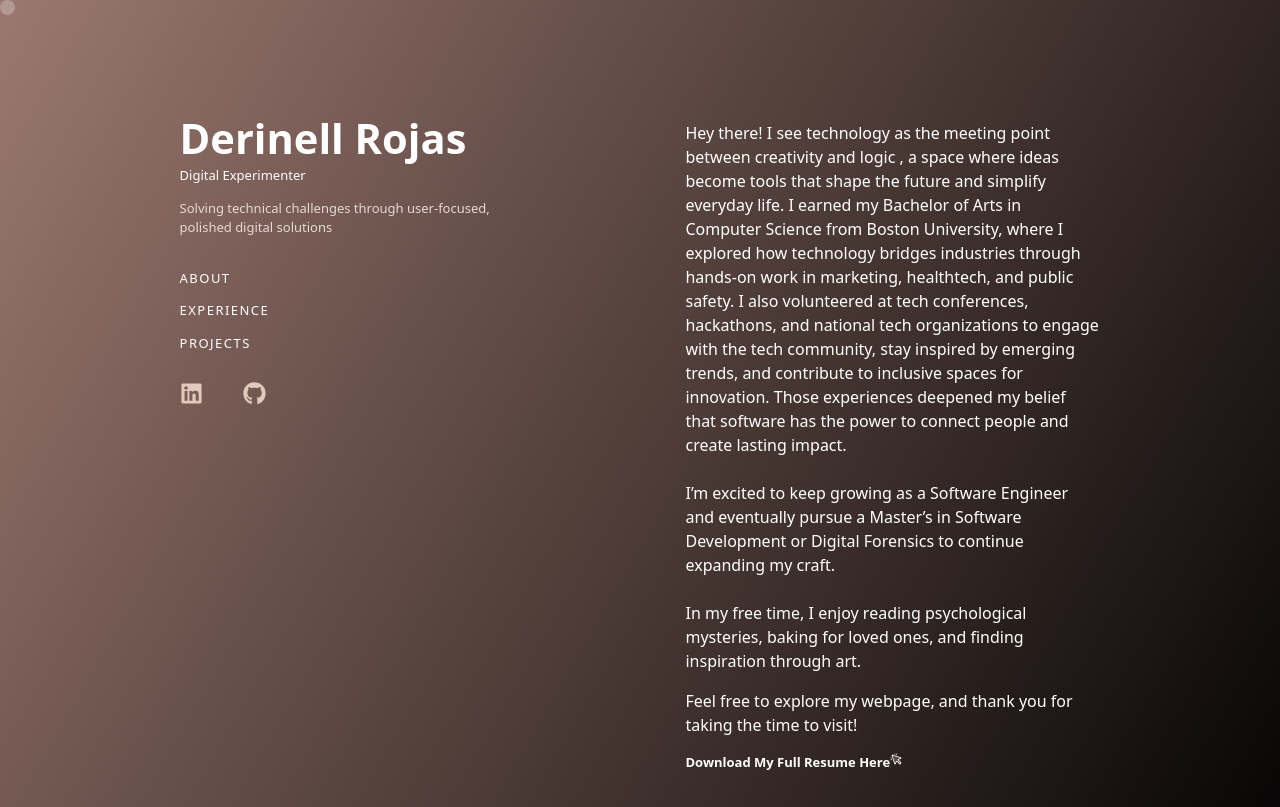
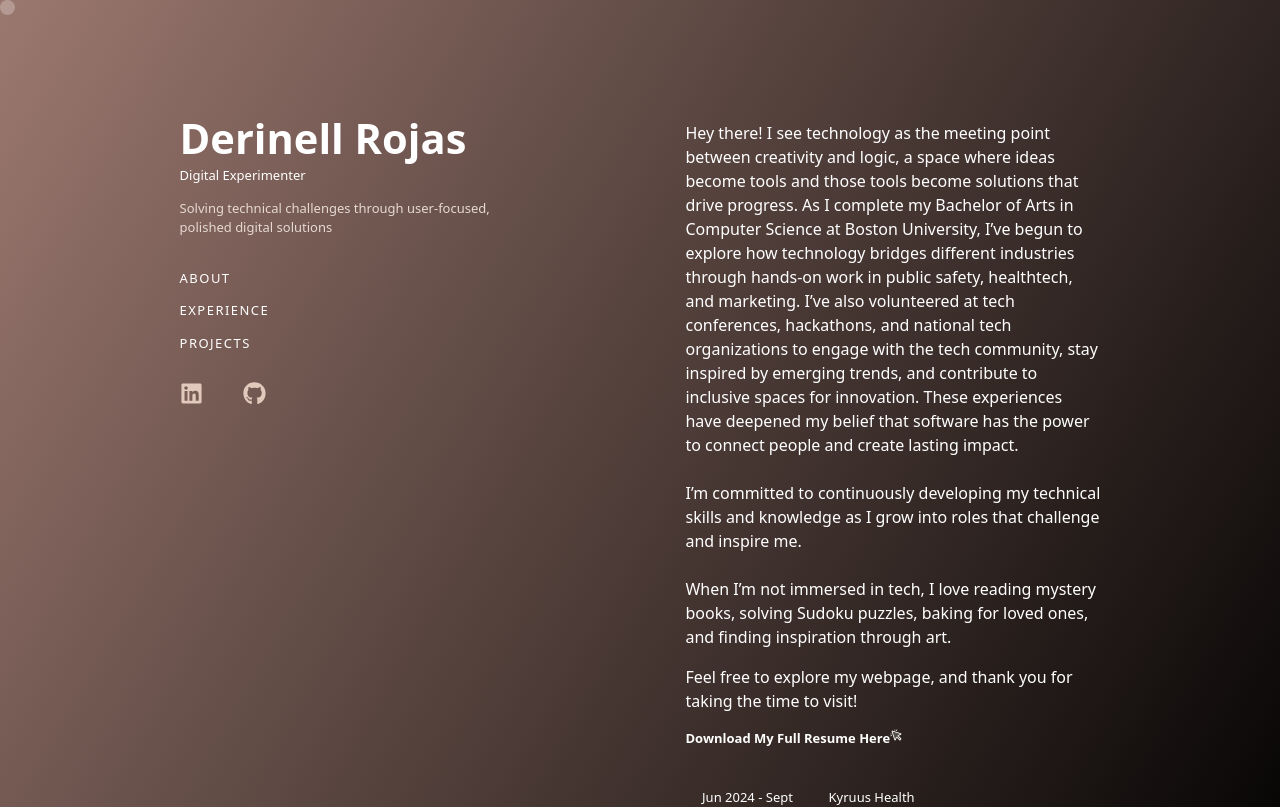
Before and after one commit to drojaa/portfolio, a React (Vite) app: page / in a window 1280 px wide. Shown: the top 807 px of the page. Built offline with nearby package versions, Linux system fonts and the light colour scheme.

Commit message:
Update AboutMe component with revised text
Revised personal introduction and experiences for clarity and impact.

```diff
--- a/src/components/Aboutme/Aboutme.jsx
+++ b/src/components/Aboutme/Aboutme.jsx
@@ -6,12 +6,12 @@ export function Aboutme() {
         <>
         <div id="about-container">
         <p class="about">
-  Hey there! I see technology as the meeting point between creativity and logic , a space where ideas become tools that shape the future and simplify everyday life.
-  I earned my Bachelor of Arts in Computer Science from Boston University, where I explored how technology bridges industries through hands-on work in marketing, healthtech, and public safety. I also volunteered at tech conferences, hackathons, and national tech organizations to engage with the tech community, stay inspired by emerging trends, and contribute to inclusive spaces for innovation.
-  Those experiences deepened my belief that software has the power to connect people and create lasting impact.
+Hey there! I see technology as the meeting point between creativity and logic, a space where ideas become tools and those tools become solutions that drive progress.
+As I complete my Bachelor of Arts in Computer Science at Boston University, I’ve begun to explore how technology bridges different industries through hands-on work in public safety, healthtech, and marketing. I’ve also volunteered at tech conferences, hackathons, and national tech organizations to engage with the tech community, stay inspired by emerging trends, and contribute to inclusive spaces for innovation.
+These experiences have deepened my belief that software has the power to connect people and create lasting impact.
   <br></br><br></br>
-  I’m excited to keep growing as a Software Engineer and eventually pursue a Master’s in Software Development or Digital Forensics to continue expanding my craft.
-  <br></br><br></br>In my free time, I enjoy reading psychological mysteries, baking for loved ones, and finding inspiration through art.
+  I’m committed to continuously developing my technical skills and knowledge as I grow into roles that challenge and inspire me.
+  <br></br><br></br>When I’m not immersed in tech, I love reading mystery books, solving Sudoku puzzles, baking for loved ones, and finding inspiration through art.
 </p>
 
 <p class="about">
```
